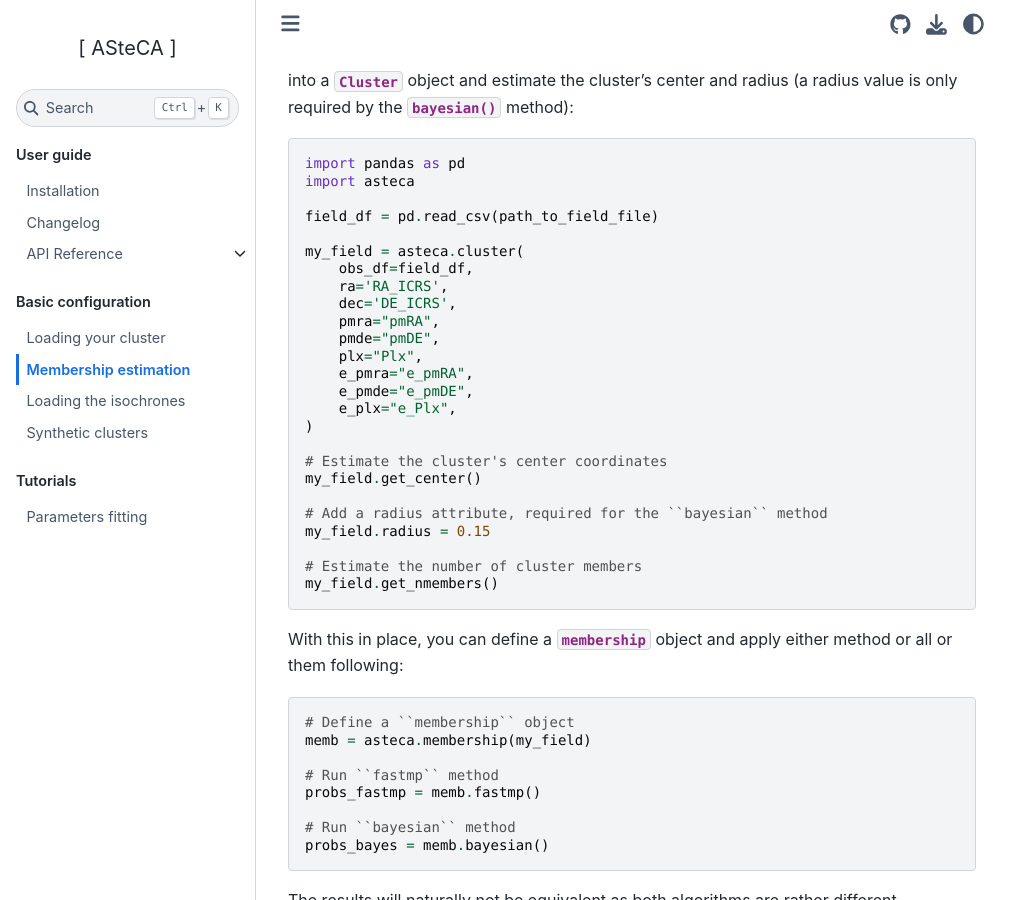
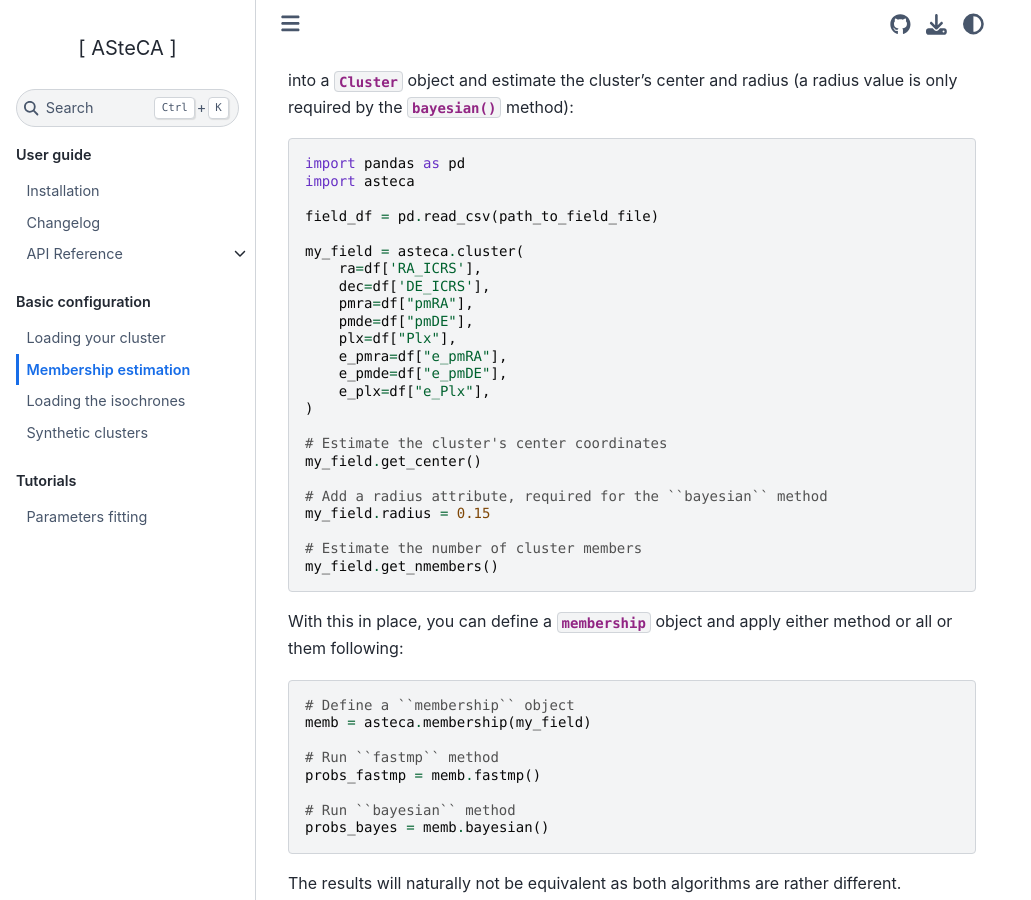
Before and after one commit to asteca/ASteCA, a Sphinx documentation site: the page built from docs/basic/membership.rst, in a window 1280 px wide and 900 px high, scrolled down 1360 px. Shown: the whole window, without its empty margins (0-1031 px from the left). Built offline with Sphinx 7.4.7 and the Sphinx Book theme 1.1.4, drawn with Linux system fonts in a browser that asks for light colours; pages that are not in the unit, such as notebooks, are missing from menus; some of the changed text lies outside the part shown.

```diff
--- a/docs/basic/membership.rst
+++ b/docs/basic/membership.rst
@@ -10,10 +10,10 @@ this class: :py:meth:`asteca.membership.Membership.bayesian` and
 
 The :py:meth:`bayesian` method was described in detail in the
 `article <https://doi.org/10.1051/0004-6361/201424946>`__ where **ASteCA** was
-originally introduced. The method requires ``(RA, DEC)``  data and will use any extra
+originally introduced. The method requires ``(ra, dec)``  data and will use any extra
 data dimensions stored in the :py:class:`Cluster <asteca.cluster.Cluster>` object, i.e.:
 photometry, proper motions, and parallax. A minimum of two data dimensions are required,
-in addition to ``(RA, DEC)``. This method can produce membership probabilities on
+in addition to ``(ra, dec)``. This method can produce membership probabilities on
 photometric data alone.
 
 The :py:meth:`fastmp` method was described in detail in the
@@ -45,15 +45,14 @@ center and radius (a radius value is only required by the :py:meth:`bayesian` me
     field_df = pd.read_csv(path_to_field_file)
 
     my_field = asteca.cluster(
-        obs_df=field_df,
-        ra='RA_ICRS',
-        dec='DE_ICRS',
-        pmra="pmRA",
-        pmde="pmDE",
-        plx="Plx",
-        e_pmra="e_pmRA",
-        e_pmde="e_pmDE",
-        e_plx="e_Plx",
+        ra=df['RA_ICRS'],
+        dec=df['DE_ICRS'],
+        pmra=df["pmRA"],
+        pmde=df["pmDE"],
+        plx=df["Plx"],
+        e_pmra=df["e_pmRA"],
+        e_pmde=df["e_pmDE"],
+        e_plx=df["e_Plx"],
     )
 
     # Estimate the cluster's center coordinates
```
